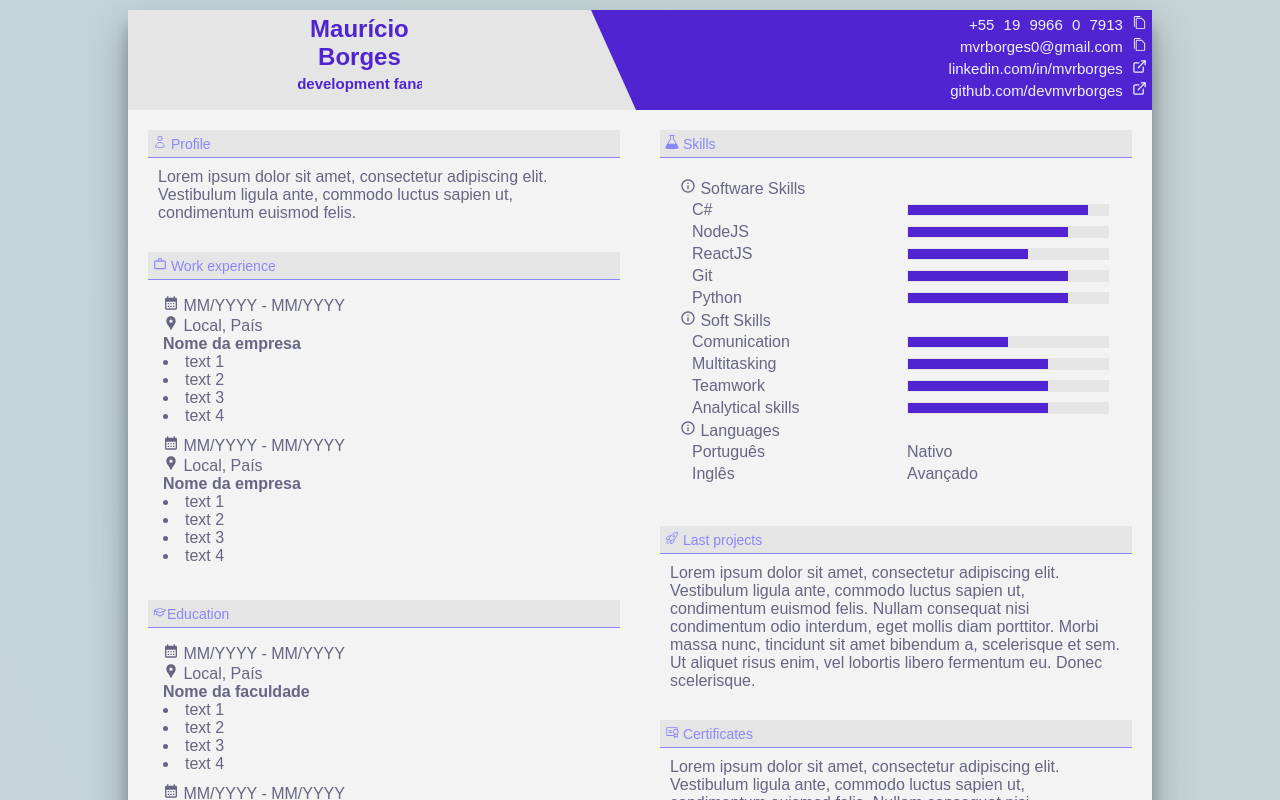
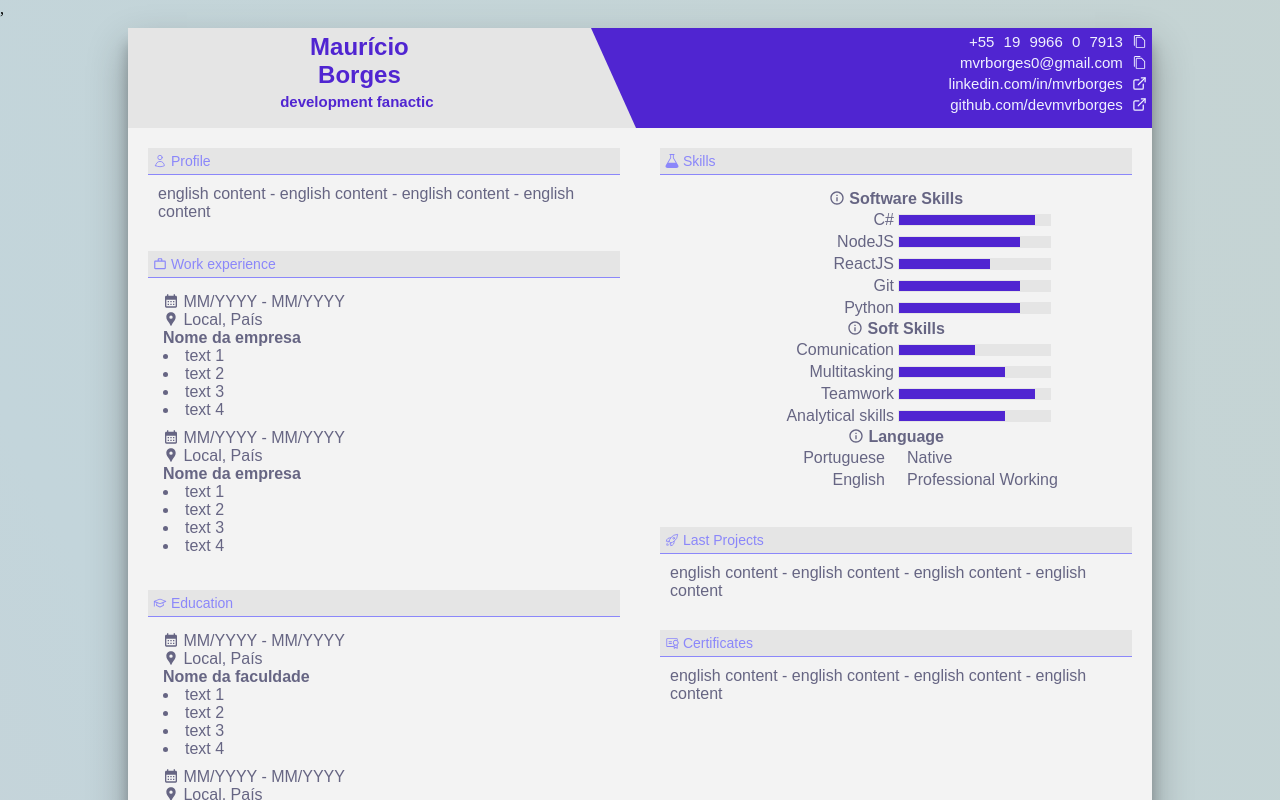
Before and after one commit to devmvrborges/github-page, a React (Create React App) app: page / in a window 1280 px wide. Shown: the top 800 px of the page. Built offline with nearby package versions, Linux system fonts and the light colour scheme.

Commit message:
add internationalization

```diff
--- a/package.json
+++ b/package.json
@@ -10,18 +10,19 @@
     "@testing-library/jest-dom": "^5.16.5",
     "@testing-library/react": "^13.4.0",
     "@testing-library/user-event": "^13.5.0",
+    "@types/i18next": "^13.0.0",
     "@types/jest": "^27.5.2",
     "@types/node": "^16.18.9",
     "@types/react": "^18.0.26",
     "@types/react-dom": "^18.0.9",
     "bootstrap": "^5.2.3",
     "html2pdf.js": "^0.10.1",
-    "i18next": "^22.4.9",
+    "i18next": "^22.5.1",
     "jspdf": "^2.5.1",
     "react": "^18.2.0",
     "react-bootstrap": "^2.7.0",
     "react-dom": "^18.2.0",
-    "react-i18next": "^12.1.4",
+    "react-i18next": "^12.3.1",
     "react-icons": "^5.0.1",
     "react-router-dom": "^6.5.0",
     "react-tooltip": "^5.26.0",
--- a/src/Components/SliderComponent.css
+++ b/src/Components/SliderComponent.css
@@ -7,16 +7,17 @@
     height: 10px;
     background: #E5E5E5;
     border: 1px solid #E5E5E5;
-    /* border-radius: 4px; */
     overflow: hidden;
+    width: 70%;
   }
 
   .slider-filled {
     position: absolute;
     height: 100%;
     background: #5025D1;
-    /* border-radius: 4px; */
   }
+
+
 
   .custom-slider {
     appearance: none;
--- a/src/Resume.tsx
+++ b/src/Resume.tsx
@@ -3,15 +3,21 @@ import './styles.css';
 import { VscCopy } from "react-icons/vsc";
 import { HiOutlineUser, HiOutlineRocketLaunch } from "react-icons/hi2";
 import { VscMortarBoard } from "react-icons/vsc";
-import { MdOutlineWorkOutline, MdCalendarMonth, MdLocationPin, MdOutlineInfo } from "react-icons/md";
+import { MdOutlineWorkOutline, MdCalendarMonth, MdLocationPin, MdOutlineInfo, MdLanguage } from "react-icons/md";
 import { PiCertificate } from "react-icons/pi";
 import { FiExternalLink } from "react-icons/fi";
 import { ImLab } from "react-icons/im";
 import TypingAnimation from './TypingAnimation';
 import { Tooltip } from 'react-tooltip'
 import SliderComponent from './Components/Slider';
+import { useTranslation } from 'react-i18next';
 
 const Resume = () => {
+  const { t, i18n } = useTranslation();
+
+  const changeLanguage = (lng: string) => {
+    i18n.changeLanguage(lng);
+  };
 
   const handleCopyToClipboard = (text: string) => {
     navigator.clipboard.writeText(text)
@@ -24,6 +30,7 @@ const Resume = () => {
   };
 
   return (
+    <div>
       <div className="a4-layout">
         <div className='headContainer'>
           <div className="head headLeft">
@@ -33,34 +40,37 @@ const Resume = () => {
             </div></div>
           <div className="headCenter"></div>
           <div className="head headRight contact">
-          <div className='contactLines' data-tooltip-id="contact-tooltip" data-tooltip-content="Call me on whatsapp or copy to clipboard" data-tooltip-place="bottom">
+            <div className='contactLines' data-tooltip-id="contact-tooltip" data-tooltip-content={t('tooltip-whatsapp')} data-tooltip-place="bottom">
               <a href='https://wa.me/5519996607813' target='_blank' rel="noreferrer"> +55 19 9966 0 7913 </a> <VscCopy className='copyIcon' onClick={() => handleCopyToClipboard('+55 19 9966 0 7813')} />
             </div>
-          <div className='contactLines' data-tooltip-id="contact-tooltip" data-tooltip-content="Copy to clipboard" data-tooltip-place="bottom">
+            <div className='contactLines' data-tooltip-id="contact-tooltip" data-tooltip-content={t('tooltip-email')} data-tooltip-place="bottom">
               <span onClick={() => handleCopyToClipboard('mvrborges0@gmail.com')} > mvrborges0@gmail.com <VscCopy className='copyIcon' /> </span>
             </div>
-          <div className='contactLines' data-tooltip-id="contact-tooltip" data-tooltip-content="Visit my LinkedIn" data-tooltip-place="bottom">
+            <div className='contactLines' data-tooltip-id="contact-tooltip" data-tooltip-content={t('tooltip-linkedin')} data-tooltip-place="bottom">
               <a href='https://linkedin.com/in/mvrborges' target='_blank' rel="noreferrer"> linkedin.com/in/mvrborges <FiExternalLink className='externalIcon' /></a>
             </div>
-          <div className='contactLines' data-tooltip-id="contact-tooltip" data-tooltip-content="Meet my github" data-tooltip-place="bottom">
+            <div className='contactLines' data-tooltip-id="contact-tooltip" data-tooltip-content={t('tooltip-github')} data-tooltip-place="bottom">
               <a href='https://github.com/devmvrborges' target='_blank' rel="noreferrer"> github.com/devmvrborges <FiExternalLink className='externalIcon' /></a>
             </div>
-
-
           </div>
         </div>
         <div className='bodyContainer'>
           <div>
             <div className='section'>
-            <div className='sectionText'> <HiOutlineUser /> Profile</div>
-            <div className='sectionContentText'>Lorem ipsum dolor sit amet, consectetur adipiscing elit. Vestibulum ligula ante, commodo luctus sapien ut, condimentum euismod felis. </div>
+              <div className='sectionText'> <HiOutlineUser className='icon' /> {t('title-profile')}</div>
+              <div className='sectionContentText'>
+
+
+              {t('content-profile')}
+                  </div>
+
             </div>
             <div className='section'>
-            <div className='sectionText'> <MdOutlineWorkOutline /> Work experience</div>
+              <div className='sectionText'> <MdOutlineWorkOutline className='icon' /> {t('title-work-experience')}</div>
               <div className='sectionContentText'>
                 <div className='sectionTopic'>
-                <MdCalendarMonth /> MM/YYYY - MM/YYYY <br />
-                <MdLocationPin /> Local, País <br />
+                  <MdCalendarMonth className='icon' /> MM/YYYY - MM/YYYY <br />
+                  <MdLocationPin className='icon' /> Local, País <br />
                   <span className='textBold'>Nome da empresa</span>
                   <li>text 1</li>
                   <li>text 2</li>
@@ -69,8 +79,8 @@ const Resume = () => {
                 </div>
 
                 <div className='sectionTopic'>
-                <MdCalendarMonth /> MM/YYYY - MM/YYYY <br />
-                <MdLocationPin /> Local, País <br />
+                  <MdCalendarMonth className='icon' /> MM/YYYY - MM/YYYY <br />
+                  <MdLocationPin className='icon' /> Local, País <br />
                   <span className='textBold'>Nome da empresa</span>
                   <li>text 1</li>
                   <li>text 2</li>
@@ -80,11 +90,11 @@ const Resume = () => {
               </div>
             </div>
             <div className='section'>
-            <div className='sectionText'> <VscMortarBoard />Education</div>
+              <div className='sectionText'> <VscMortarBoard className='icon' /> {t('title-education')}</div>
               <div className='sectionContentText'>
                 <div className='sectionTopic'>
-                <MdCalendarMonth /> MM/YYYY - MM/YYYY <br />
-                <MdLocationPin /> Local, País <br />
+                  <MdCalendarMonth className='icon' /> MM/YYYY - MM/YYYY <br />
+                  <MdLocationPin className='icon' /> Local, País <br />
                   <span className='textBold'>Nome da faculdade</span>
                   <li>text 1</li>
                   <li>text 2</li>
@@ -93,8 +103,8 @@ const Resume = () => {
                 </div>
 
                 <div className='sectionTopic'>
-                <MdCalendarMonth /> MM/YYYY - MM/YYYY <br />
-                <MdLocationPin /> Local, País <br />
+                  <MdCalendarMonth className='icon' /> MM/YYYY - MM/YYYY <br />
+                  <MdLocationPin className='icon' /> Local, País <br />
                   <span className='textBold'>Nome da faculdade</span>
                   <li>text 1</li>
                   <li>text 2</li>
@@ -107,12 +117,12 @@ const Resume = () => {
           <div>
             <div>
               <div className='section'>
-              <div className='sectionText'> <ImLab /> Skills</div>
+                <div className='sectionText'> <ImLab className='icon' /> {t('title-skills')}</div>
                 <div className='sectionContentText'>
 
                   <div className='sectionTopic'>
                     <div className="mini-container">
-                  <MdOutlineInfo /> Software Skills <br />
+                      <span className='subtitle'> <MdOutlineInfo className='icon' /> {t('sub-title-skills-softwareskills')}</span> <br />
                       <table>
                         <tbody>
                           <tr>
@@ -138,64 +148,74 @@ const Resume = () => {
                         </tbody>
                       </table>
 
-
-                    <MdOutlineInfo /> Soft Skills <br />
+                      <span className='subtitle'> <MdOutlineInfo className='icon' /> {t('sub-title-skills-softskills')}</span> <br />
 
                       <table>
                         <tbody>
                           <tr>
-                          <td>Comunication</td>
+                            <td>{t('sub-item-skills-comunication')}</td>
                             <td><SliderComponent initialValue={5} /></td>
                           </tr>
                           <tr>
-                          <td>Multitasking</td>
+                            <td>{t('sub-item-skills-multitasking')}</td>
                             <td><SliderComponent initialValue={7} /></td>
                           </tr>
                           <tr>
-                          <td>Teamwork</td>
-                          <td><SliderComponent initialValue={7} /></td>
+                            <td>{t('sub-item-skills-teamwork')}</td>
+                            <td><SliderComponent initialValue={9} /></td>
                           </tr>
                           <tr>
-                          <td>Analytical skills</td>
+                            <td>{t('sub-item-skills-analytical')}</td>
                             <td><SliderComponent initialValue={7} /></td>
                           </tr>
                         </tbody>
                       </table>
+                      <span className='subtitle'> <MdOutlineInfo className='icon' /> {t('sub-title-skills-languages')}</span> <br />
 
-                    <MdOutlineInfo /> Languages <br />
                       <table>
                         <tbody>
                           <tr>
-                          <td>Português</td>
-                          <td>Nativo</td>
+                            <td className='simpleRight'>{t('lang-content-pt-br')}</td>
+                            <td className='simpleLeft'>{t('lang-content-level-pt-br')}</td>
                           </tr>
                           <tr>
-                          <td>Inglês</td>
-                          <td>Avançado</td>
+                            <td className='simpleRight'>{t('lang-content-en-en')}</td>
+                            <td className='simpleLeft'>{t('lang-content-level-en-en')}</td>
                           </tr>
                         </tbody>
                       </table>
                     </div>
                   </div>
-
-
-
-
                 </div>
               </div>
               <div className='section'>
-              <div className='sectionText'> <HiOutlineRocketLaunch /> Last projects</div>
-              <div className='sectionContentText'>Lorem ipsum dolor sit amet, consectetur adipiscing elit. Vestibulum ligula ante, commodo luctus sapien ut, condimentum euismod felis. Nullam consequat nisi condimentum odio interdum, eget mollis diam porttitor. Morbi massa nunc, tincidunt sit amet bibendum a, scelerisque et sem. Ut aliquet risus enim, vel lobortis libero fermentum eu. Donec scelerisque.</div>
+                <div className='sectionText'> <HiOutlineRocketLaunch className='icon' /> {t('title-last-projects')} </div>
+                <div className='sectionContentText'>
+                {t('content-lastprojects')}
+                  </div>
               </div>
               <div className='section'>
-              <div className='sectionText'> <PiCertificate /> Certificates</div>
-              <div className='sectionContentText'>Lorem ipsum dolor sit amet, consectetur adipiscing elit. Vestibulum ligula ante, commodo luctus sapien ut, condimentum euismod felis. Nullam consequat nisi condimentum odio interdum, eget mollis diam porttitor. Morbi massa nunc, tincidunt sit amet bibendum a, scelerisque et sem. Ut aliquet risus enim, vel lobortis libero fermentum eu. Donec scelerisque.</div>
+                <div className='sectionText'> <PiCertificate className='icon' /> {t('title-certificates')}</div>
+                <div className='sectionContentText'>
+
+                {t('content-certificates')}
+                  </div>
+
+
               </div>
             </div>
           </div>
         </div>
         <Tooltip id="contact-tooltip" className="tooltip-font" />
-
+      </div>
+      <div>
+        <div>
+          <div className='credits'><MdLanguage  className='icon' /> {t('change-language')}
+            <div onClick={() => changeLanguage('en')} className='pointer'>EN-EN</div>
+            <div onClick={() => changeLanguage('pt')} className='pointer'>PT-BR</div>
+          </div>
+        </div>
+      </div>
     </div>
   );
 };
--- /dev/null
+++ b/src/i18n.ts
@@ -0,0 +1,25 @@
+import i18n from 'i18next';
+import { initReactI18next } from 'react-i18next';
+
+import enTranslations from './locales/en.json';
+import ptTranslations from './locales/pt.json';
+
+i18n
+  .use(initReactI18next)
+  .init({
+    resources: {
+      en: {
+        translation: enTranslations,
+      },
+      pt: {
+        translation: ptTranslations,
+      },
+    },
+    lng: 'en', // default language
+    fallbackLng: 'en',
+    interpolation: {
+      escapeValue: false,
+    },
+  });
+
+export default i18n;
--- a/src/index.tsx
+++ b/src/index.tsx
@@ -3,9 +3,13 @@ import ReactDOM from 'react-dom';
 import Resume from './Resume';
 import reportWebVitals from './reportWebVitals';
 import './background-styles.css';
+import { I18nextProvider } from 'react-i18next';
+import i18n from './i18n';
 
 ReactDOM.render(
   <React.StrictMode>
+    <I18nextProvider i18n={i18n}>
+    </I18nextProvider>,
       <div className='center'>
         <Resume />
       </div>
--- /dev/null
+++ b/src/locales/en.json
@@ -0,0 +1,31 @@
+{
+    "change-language": "Change language",
+    "title-profile": "Profile",
+    "title-work-experience": "Work experience",
+    "title-education": "Education",
+    "title-skills": "Skills",
+    "title-last-projects": "Last Projects",
+    "title-certificates": "Certificates",
+    "sub-title-skills-softskills": "Soft Skills",
+    "sub-title-skills-softwareskills": "Software Skills",
+    "sub-title-skills-languages": "Language",
+    "sub-item-skills-comunication": "Comunication",
+    "sub-item-skills-multitasking": "Multitasking",
+    "sub-item-skills-teamwork": "Teamwork",
+    "sub-item-skills-analytical": "Analytical skills",
+    "lang-content-pt-br": "Portuguese",
+    "lang-content-level-pt-br": "Native",
+    "lang-content-en-en": "English",
+    "lang-content-level-en-en": "Professional Working",
+    "content-profile": "english content - english content - english content - english content",
+    "content-lastprojects": "english content - english content - english content - english content",
+    "content-certificates": "english content - english content - english content - english content",
+
+
+    "tooltip-whatsapp": "Call me on whatsapp or copy to clipboard",
+    "tooltip-email": "Copy to clipboard",
+    "tooltip-linkedin": "Visit my LinkedIn",
+    "tooltip-github": "Meet my github"
+
+
+}
--- /dev/null
+++ b/src/locales/pt.json
@@ -0,0 +1,29 @@
+{
+  "change-language": "Alterar idioma",
+  "title-profile": "Perfil",
+  "title-work-experience": "Experiência",
+  "title-education": "Graduação",
+  "title-skills": "Skills",
+  "title-last-projects": "Ultimos projetos",
+  "title-certificates": "Certificados",
+  "sub-title-skills-softskills": "Soft Skills",
+  "sub-title-skills-softwareskills": "Software Skills",
+  "sub-title-skills-languages": "Idioma",
+  "sub-item-skills-comunication": "Comunicação",
+  "sub-item-skills-multitasking": "Multitasking",
+  "sub-item-skills-teamwork": "Trabalho em equipe",
+  "sub-item-skills-analytical": "Analítico",
+  "lang-content-pt-br": "Português",
+  "lang-content-level-pt-br": "Nativo",
+  "lang-content-en-en": "Inglês",
+  "lang-content-level-en-en": "Intermediário Professional",
+  "content-profile": "pt-br conteudo - pt-br conteudo - pt-br conteudo - pt-br conteudo",
+  "content-lastprojects": "pt-br conteudo - pt-br conteudo - pt-br conteudo - pt-br conteudo",
+  "content-certificates": "pt-br conteudo - pt-br conteudo - pt-br conteudo - pt-br conteudo",
+  "tooltip-whatsapp": "Me chame no WhatsApp ou copie para area de transferência",
+  "tooltip-email": "Copiar para area de transferência",
+  "tooltip-linkedin": "Visite o meu LinkedIn",
+  "tooltip-github": "Conheça o meu github"
+
+
+}
--- a/src/styles.css
+++ b/src/styles.css
@@ -4,7 +4,7 @@ body {
     overflow: auto !important;
 }
 
-.tooltip-font{
+.tooltip-font {
     font-family: Century Gothic, CenturyGothic, AppleGothic, sans-serif;
 }
 
@@ -13,7 +13,7 @@ body {
     box-sizing: border-box;
     margin: 10px;
     max-width: 1024px;
-    box-shadow: 0 19px 38px rgba(0,0,0,0.30), 0 15px 12px rgba(0,0,0,0.22);
+    box-shadow: 0 19px 38px rgba(0, 0, 0, 0.30), 0 15px 12px rgba(0, 0, 0, 0.22);
 }
 
 a {
@@ -54,7 +54,7 @@ a {
     padding: 10px;
 }
 
-.textBold{
+.textBold {
     font-weight: bold;
 }
 
@@ -130,11 +130,10 @@ a {
     display: flex;
     justify-content: space-between;
     background-color: #5025D1;
-    /* border-radius: 5px 5px 0px; */
 }
 
 @media only screen and (max-width: 767px) {
-    .sectionText{
+    .sectionText {
         text-align: center;
         padding: 5px;
         border-bottom: 1px solid;
@@ -142,7 +141,7 @@ a {
         padding: 3px;
     }
 
-    .bodyContainer{
+    .bodyContainer {
         display: flow;
     }
 
@@ -190,7 +189,6 @@ a {
     table {
         width: 100%;
         text-align-last: right;
-            margin-left: -10%;
     }
 }
 
@@ -201,7 +199,6 @@ a {
 
 /* CONFIGURAÇÕES PARA IMPRESSÃO OU SALVAR PDF */
 @media print {
-
     .headCenter {
         border-top: 100px solid transparent;
     }
@@ -214,14 +211,14 @@ a {
 
 
 
-.wrapper{
+.wrapper {
     position: fixed;
     top: 50%;
     left: 50%;
     transform: translate(-50%, -50%);
 }
 
-  .contactLines{
+.contactLines {
     display: block;
     text-decoration: none;
     text-align: right;
@@ -230,12 +227,12 @@ a {
     word-spacing: 5px;
 }
 
-  .contactLines span{
+.contactLines span {
     position: relative;
     z-index: 0;
 }
 
-  .contactLines:after{
+.contactLines:after {
     position: absolute;
     top: 0;
     left: 0;
@@ -245,33 +242,42 @@ a {
     background: #E5E5E5;
 }
 
-  .contactLines:hover{
+.contactLines:hover {
     color: #666583;
     z-index: 4;
     cursor: pointer;
     background-color: #E5E5E5;
 }
 
+.pointer:hover{
+    cursor: pointer;
+    font-weight: bold;
+}
 
-
-a:hover:after{
+a:hover:after {
     width: 100%;
     color: #666583;
     z-index: 4;
     transition: all .35s;
 }
-a:hover{
+
+a:hover {
     color: #666583;
 }
 
-.contactLines:hover:after{
+.contactLines:hover:after {
     width: 100%;
     z-index: -1;
 }
 
 
 .mini-container {
-    padding: 5px;
+    text-align: center;
+}
+
+
+.subtitle{
+    font-weight: bold;
 }
 
 .left {
@@ -280,17 +286,42 @@ a:hover{
     padding: 2px;
 }
 
+.icon, .externalIcon, .copyIcon{
+    margin-bottom: -2px;
+}
 
 .right {
     float: right;
     width: 50%;
 }
 
-table{
+table {
     width: 100%;
 }
 
-td{
+td {
+
+    width: 50%;
+    text-align: right;
+}
+
+.simpleRight{
+    text-align-last: right;
+    padding-right: 10px;
+}
+
+.simpleLeft{
+    text-align-last: left;
     padding-left: 10px;
-    width: 50%;
+    white-space: nowrap;
 }
+
+
+.credits{
+    /* background-color: rgba(64, 224, 208, 0.445); */
+    width: 30%;
+    padding: 10px;
+    div{
+padding: 5px;
+    }
+}
```
Also changed, not shown: 1 other file (tests, documents, lock files or other folders). Lines whose indentation alone changed are shown as unchanged.
